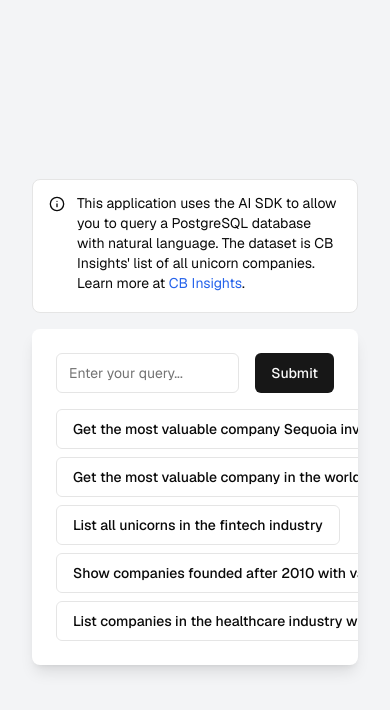
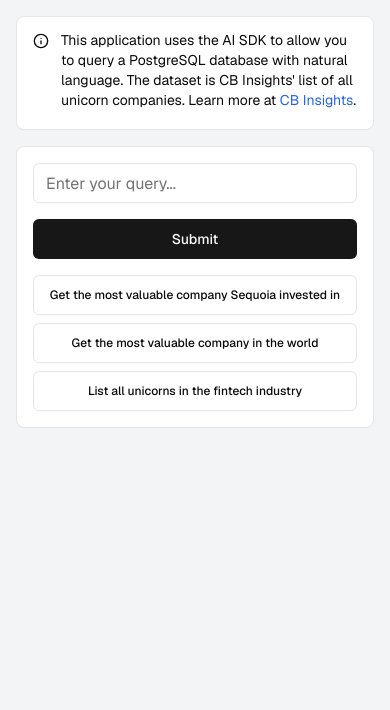
Before and after one commit to JG21243/vercel-postgres, a Next.js app: page / in a window 390 px wide. Shown: the top 710 px of the page. Built offline with nearby package versions, Linux system fonts and the light colour scheme.

Commit message:
added mobile styles

```diff
--- a/app/page.tsx
+++ b/app/page.tsx
@@ -84,9 +84,9 @@ export default function Component() {
   };
 
   return (
-    <div className="min-h-screen bg-gray-100 flex items-center justify-center p-8">
+    <div className="min-h-screen bg-gray-100 flex items-start sm:items-center justify-center p-4 sm:p-8">
       <motion.div
-        className="w-full max-w-3xl"
+        className="w-full max-w-3xl h-full sm:h-auto"
         initial={{ opacity: 0 }}
         animate={{ opacity: 1 }}
         transition={{ duration: 0.5 }}
@@ -113,31 +113,35 @@ export default function Component() {
             </Alert>
           </motion.div>
           <motion.div
-            className="bg-white rounded-lg shadow-lg overflow-hidden"
+            className="bg-white rounded-lg border border-border overflow-hidden h-full sm:h-auto"
             layout
             transition={{ type: "spring", stiffness: 200, damping: 30 }}
           >
-            <form onSubmit={handleSubmit} className="p-6">
-              <div className="flex items-center space-x-4 mb-4">
+            <form onSubmit={handleSubmit} className="p-4 sm:p-6">
+              <div className="flex flex-col sm:flex-row items-stretch sm:items-center space-y-4 sm:space-y-0 sm:space-x-4 mb-4">
                 <Input
                   type="text"
                   placeholder="Enter your query..."
                   value={inputValue}
                   onChange={(e) => setInputValue(e.target.value)}
-                  className="flex-grow"
+                  className="flex-grow text-base"
                 />
-                <Button type="submit">Submit</Button>
+                <div className="flex space-x-2">
+                  <Button type="submit" className="w-full sm:w-auto">
+                    Submit
+                  </Button>
                   {submitted && (
                     <Button
                       type="button"
                       variant="outline"
                       onClick={handleClear}
-                    className="flex items-center justify-center"
+                      className="flex items-center justify-center w-full sm:w-auto"
                     >
                       <X className="h-4 w-4 mr-2" />
                       Clear
                     </Button>
                   )}
+                </div>
               </div>
               <AnimatePresence>
                 {!submitted && (
@@ -154,6 +158,7 @@ export default function Component() {
                         type="button"
                         variant="outline"
                         onClick={() => handleSuggestionClick(suggestion)}
+                        className={ `w-full sm:w-auto text-xs sm:text-base ${index > 2 ? "hidden sm:block" : ""}` }
                       >
                         {suggestion}
                       </Button>
@@ -174,7 +179,7 @@ export default function Component() {
                     when: "beforeChildren",
                   }}
                 >
-                  <div className="px-6 pb-6">
+                  <div className="px-4 sm:px-6 pb-6 overflow-x-auto">
                     <motion.div
                       initial={{ opacity: 0 }}
                       animate={{ opacity: 1 }}
@@ -182,7 +187,7 @@ export default function Component() {
                       transition={{ duration: 0.3 }}
                     >
                       {activeQuery.length > 0 && (
-                        <p className="text-center font-mono text-sm my-2 bg-neutral-50 p-4">
+                        <p className="text-center font-mono text-xs sm:text-sm my-2 bg-neutral-50 border border-neutral-100 rounded-md p-4">
                           {activeQuery}
                         </p>
                       )}
```
Lines whose indentation alone changed are shown as unchanged.
